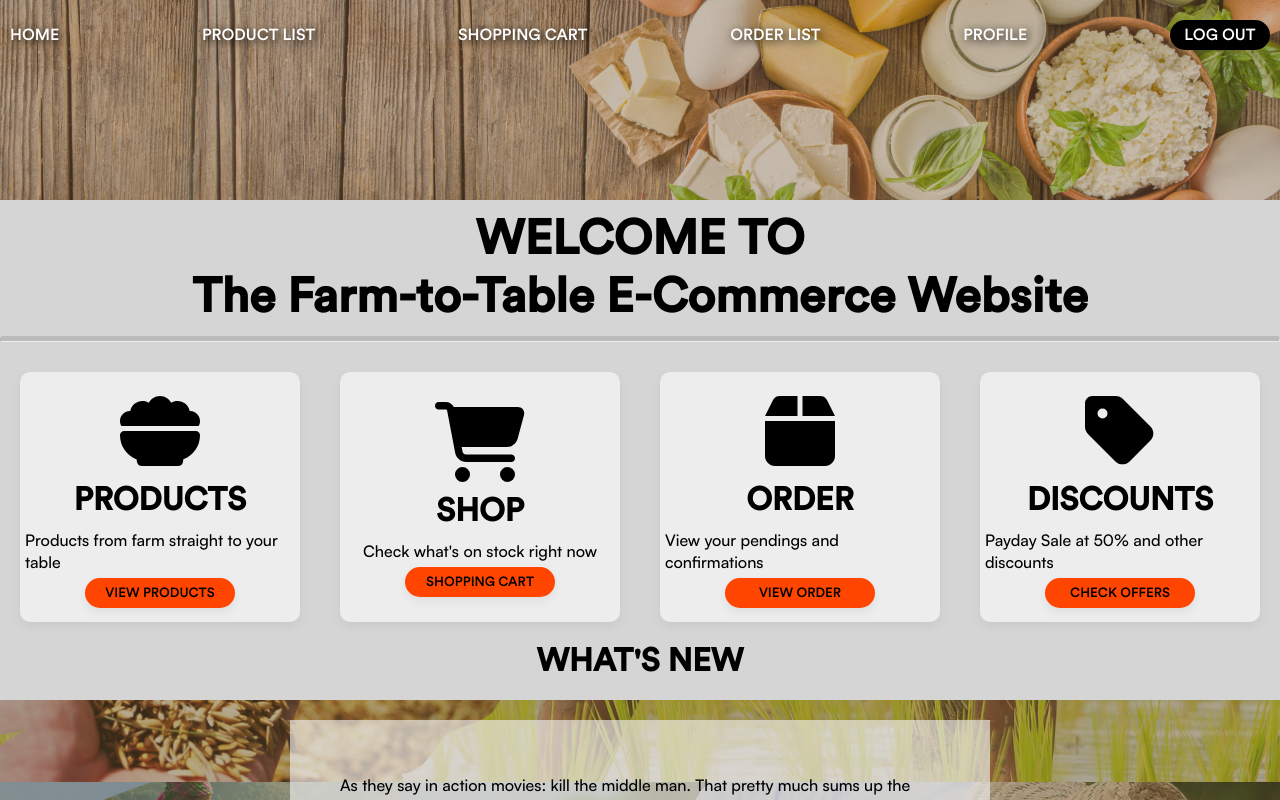
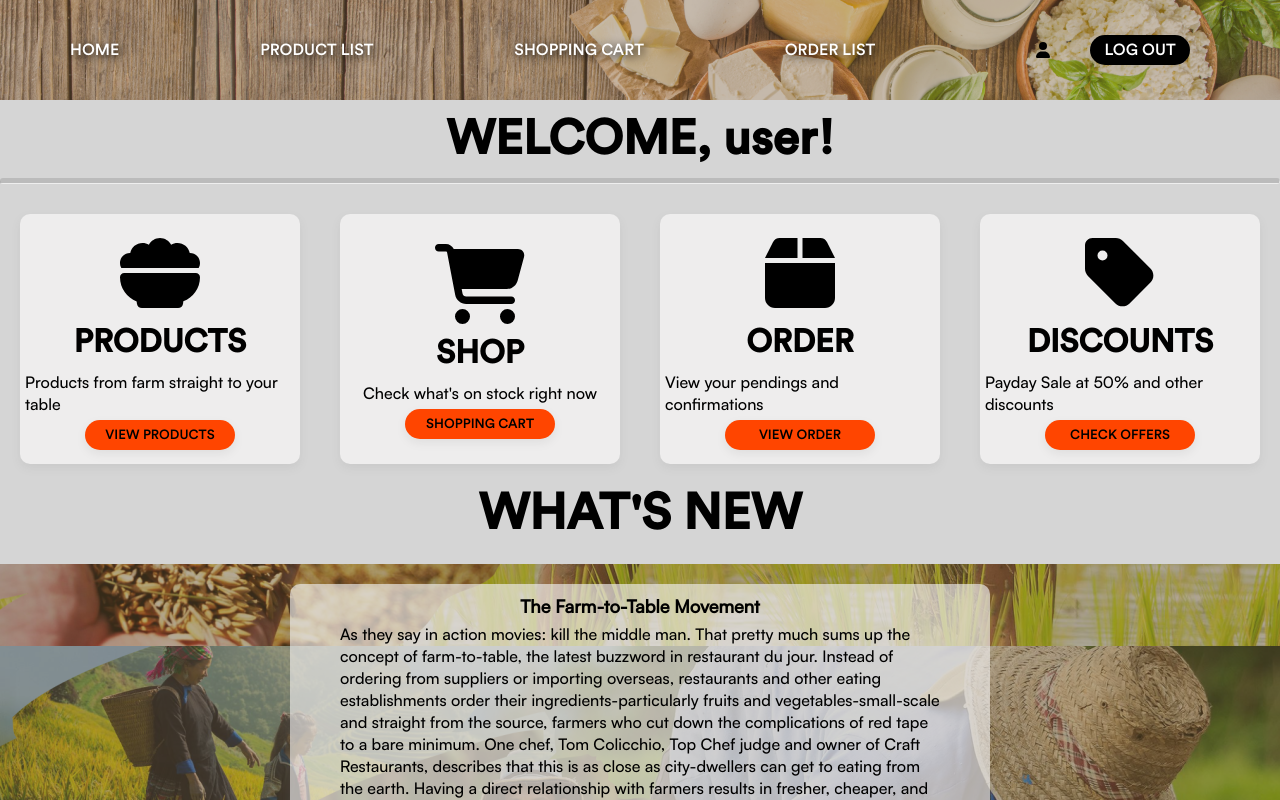
Before and after one commit to lorenzzzeu/CMSC-100-U1L-Project, a React (Vite) app: page /customer-page in a window 1280 px wide. Shown: the top 800 px of the page. Built offline with nearby package versions, Linux system fonts and the light colour scheme; sample sign-in values are in the browser's storage.

Commit message:
ui: customer page feat: button functionalities (navigation)

```diff
--- a/src/pages/Admin/AdminHome.jsx
+++ b/src/pages/Admin/AdminHome.jsx
@@ -1,6 +1,6 @@
 import React from 'react';
 import { FontAwesomeIcon } from '@fortawesome/react-fontawesome';
-import {faPerson, faShoppingCart, faList, faNewspaper } from '@fortawesome/free-solid-svg-icons';
+import { faUsers, faShoppingCart, faList, faNewspaper } from '@fortawesome/free-solid-svg-icons';
 
 const AdminHome = () => {
   return (
@@ -13,7 +13,7 @@ const AdminHome = () => {
     <hr/>
     <div className='admin-container'>
         <div className='admin-cards'>
-          <FontAwesomeIcon icon={faPerson} size='5x' className='icon'/>
+          <FontAwesomeIcon icon={faUsers} size='5x' className='icon'/>
           <h1>USER MANAGEMENT</h1>
           <p>Manage all the users</p>
           <button>VIEW USERS</button>
--- a/src/pages/Customer/CustomerHome.jsx
+++ b/src/pages/Customer/CustomerHome.jsx
@@ -1,17 +1,30 @@
 import React from 'react';
 import { FontAwesomeIcon } from '@fortawesome/react-fontawesome';
 import { faShoppingCart, faBowlFood, faBox, faTag } from '@fortawesome/free-solid-svg-icons';
+import { useNavigate } from 'react-router-dom';
 
 const CustomerHome = () => {
+
+  const navigate = useNavigate();
+
+  const goToProduct = () => {
+    navigate('/customer-page/product-list')
+  }
+
+  const goToShop = () => {
+    navigate('/customer-page/shopping-cart')
+  }
+
+  const goToOrder = () => {
+    navigate('/customer-page/order-list')
+  }
 
   return (
     <>
     {/* MAY CONTAIN NEWS AND OFFERS ABOUT THE STORE */}
-      <div className='imgCustomer'></div>
+    <div className='headerCustomer'></div>
       <div className='titleCustomer'>
-        <h1>WELCOME TO</h1>
-        <h1>The Farm-to-Table E-Commerce Website</h1>
-        {/* <button>Shop now</button> */}
+        <h1>WELCOME, user!</h1>
       </div>
       <hr/>
       <div className='customer-container'>
@@ -19,30 +32,31 @@ const CustomerHome = () => {
           <FontAwesomeIcon icon={faBowlFood} size='5x' className='icon'/>
           <h1>PRODUCTS</h1>
           <p>Products from farm straight to your table</p>
-          <button>VIEW PRODUCTS</button>
+          <button onClick={() => goToProduct()}>VIEW PRODUCTS</button>
         </div>
         <div className='customer-cards'>
           <FontAwesomeIcon icon={faShoppingCart} size='5x' className='icon'/>
           <h1>SHOP</h1>
           <p>Check what's on stock right now</p>
-          <button>SHOPPING CART</button>
+          <button onClick={() => goToShop()}>SHOPPING CART</button>
         </div>
         <div className='customer-cards'>
           <FontAwesomeIcon icon={faBox} size='5x' className='icon'/>
           <h1>ORDER</h1>
           <p>View your pendings and confirmations</p>
-          <button>VIEW ORDER</button>
+          <button onClick={() => goToOrder()}>VIEW ORDER</button>
         </div>
         <div className='customer-cards'>
           <FontAwesomeIcon icon={faTag} size='5x' className='icon'/>
           <h1>DISCOUNTS</h1>
           <p>Payday Sale at 50% and other discounts</p>
-          <button>CHECK OFFERS</button>
+          <button onClick={() => goToShop()}>CHECK OFFERS</button>
         </div>
       </div>
       <h1 className='header'>WHAT'S NEW</h1>
       <div className='news-customer'>
         <div className='news'>
+          <p className='title'>The Farm-to-Table Movement</p>
           <p>As they say in action movies: kill the middle man. That pretty much sums up
             the concept of farm-to-table, the latest buzzword in restaurant du jour. Instead
             of ordering from suppliers or importing overseas, restaurants and other eating
@@ -56,6 +70,7 @@ const CustomerHome = () => {
             </p>
         </div>
         <div className='news'>
+        <p className='title'>The Wholesome Table Champions</p>
           <p>
           The idea behind the farm-to-table concept restaurant is to understand where your food comes from.
           Here, ingredients and raw materials are directly sourced from farmers, bypassing brokers, dealers,
--- a/src/pages/Customer/CustomerPage.jsx
+++ b/src/pages/Customer/CustomerPage.jsx
@@ -1,6 +1,9 @@
 // pages/CustomerHome.jsx
 import React from 'react';
 import { Link, Navigate, Outlet, useNavigate } from 'react-router-dom';
+import { FontAwesomeIcon } from '@fortawesome/react-fontawesome';
+import { faUser } from '@fortawesome/free-solid-svg-icons';
+
 
 const CustomerPage = () => {
   // Assume cartItems and orders are fetched from the server or passed as props
@@ -23,8 +26,11 @@ const CustomerPage = () => {
             <Link to="/customer-page/product-list">PRODUCT LIST</Link>
             <Link to="/customer-page/shopping-cart">SHOPPING CART</Link>
             <Link to="/customer-page/order-list">ORDER LIST</Link>
-            <Link to="/customer-page/profile">PROFILE</Link>
-            <button onClick={handleLogout}>LOG OUT</button>
+            <div className='navUser'>
+              <Link to="/customer-page/profile"><FontAwesomeIcon icon={faUser} color='black'/></Link>
+              <button onClick={handleLogout}>LOG OUT</button>
+            </div>
+
           </nav>
           <Outlet />
         </div>
--- a/src/pages/Customer/ProductList.jsx
+++ b/src/pages/Customer/ProductList.jsx
@@ -29,10 +29,11 @@ const ProductList = () => {
 
   return (
     <>
-      <div className='imgCustomer'></div>
+      <div className='headerCustomer'></div>
       <div className='titleCustomer'>
-        <h1>VIEW ALL AVAILABLE PRODUCTS</h1>
+        <h1>AVAILABLE PRODUCTS</h1>
       </div>
+      <hr/>
       <div className='searchProduct'>
         <label htmlFor='search'>Search by Product Type </label>
         <select name='search' onChange={handleTypeChange} value={selectedType}>
--- a/src/pages/Customer/ShoppingCart.jsx
+++ b/src/pages/Customer/ShoppingCart.jsx
@@ -6,10 +6,14 @@ const ShoppingCart = () => {
   const cart = [];
 
   return (
+    <>
+    <div className='headerCustomer'></div>
     <div>
       <h2>Shopping Cart</h2>
       {/* Display the shopping cart of the customers here */}
     </div>
+    </>
+
   );
 };
 
--- a/src/style/customerhome.css
+++ b/src/style/customerhome.css
@@ -4,9 +4,13 @@
     justify-content: space-between;
     align-items: center;
     text-align: center;
-    padding: 20px 10px 10px 10px;
+    padding: 0px 70px;
     position: fixed;
     width: 100%;
+    background-image: url('../img/customerHeader.png');
+    background-position: center;
+    background-size: cover;
+    height: 100px;
 }
 
 .navCustomer a {
@@ -18,7 +22,17 @@
     text-shadow: 2px 2px 10px black;
 }
 
-.navCustomer > button {
+.navUser {
+    display: flex;
+    justify-content: center;
+    align-items: center;
+}
+
+.navUser > * {
+    margin: 0px 20px;
+}
+
+.navUser > button {
     background-color: black;
     color: white;
     font-size: medium;
@@ -29,18 +43,13 @@
     box-shadow: 0 4px 8px var(--shadow-1);
 }
 
-.navCustomer > button:hover{
+.navUser > button:hover{
     background-color: var(--hover);
     color: black;
 }
 
-/* header */
-.imgCustomer {
-    background-image: url('../img/customerHeader.png');
-    background-position: center;
-    background-size: cover;
-    height: 200px;
-    background-color: aqua;
+.headerCustomer{
+    height: 100px;
 }
 
 .titleCustomer{
@@ -96,12 +105,12 @@ hr {
 }
 
 .customer-cards:hover > .icon{
-    transform: scale(1.3);
+    transform: scale(1.1);
 }
 
 /* news */
 .header {
-    font-size: xx-large;
+    font-size: 50px;
     display: flex;
     justify-content: center;
     align-items: center;
@@ -120,13 +129,24 @@ hr {
 .news{
     background-color: rgba(238, 237, 237, 0.662);
     box-shadow: 0 4px 8px var(--shadow-1);
+    border-radius: 10px;
     width: 700px;
     height: 350px;
     margin: 20px;
-    padding: 50px;
+    padding: 10px 50px;
     overflow: hidden;
     display: flex;
     flex-direction: column;
-    justify-content: center;
+    justify-content: start;
     align-items: center;
 }
+
+.news > .title{
+    font-size: large;
+    font-weight: bold;
+    padding-bottom: 5px;
+}
+
+.news p {
+    align-items: center;
+}
--- a/src/style/homepage.css
+++ b/src/style/homepage.css
@@ -99,9 +99,6 @@
     width: 20%;
 }
 
-form div{
-    margin: 10px 0px;
-}
 
 form input{
     width: 100%;
```
